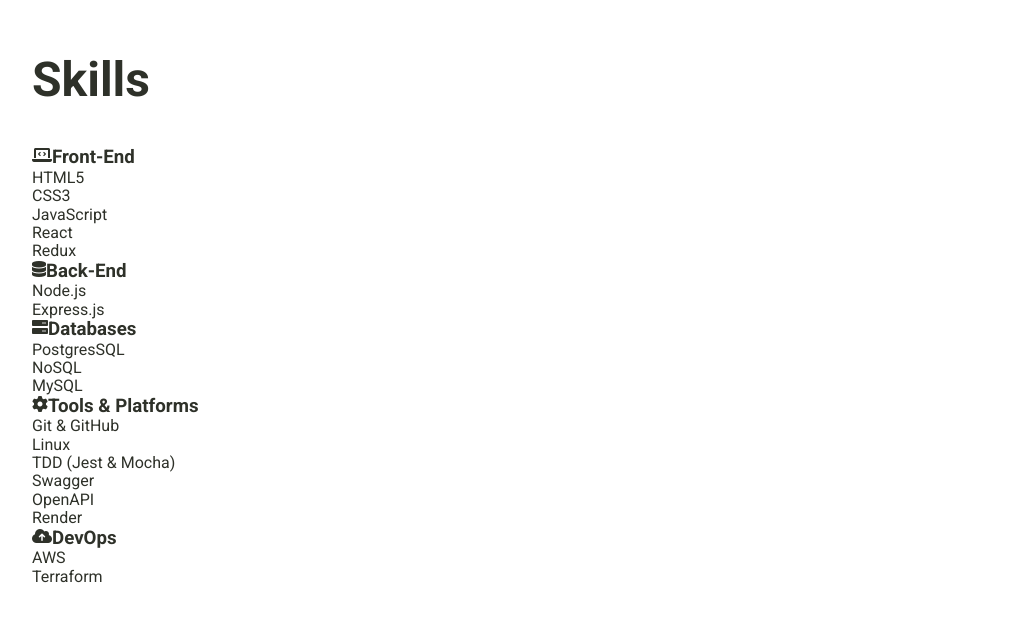
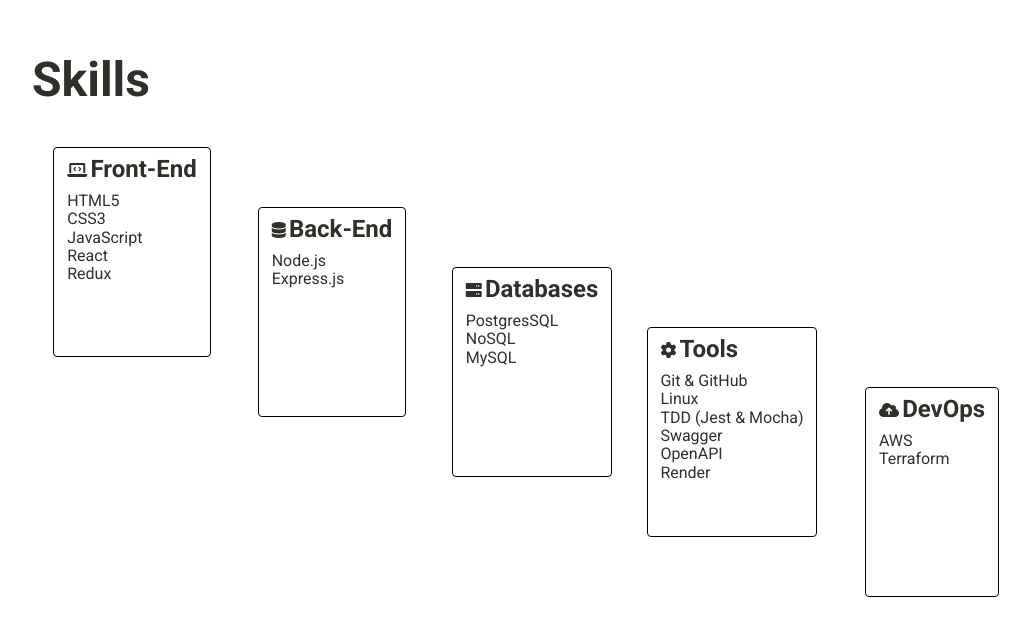
Before and after one commit to carlosbuitragosan/portfolio_codecademy, a website with bundled scripts: page index.html in a window 1280 px wide. Shown: the part 1049-1684 px from the top of the page, without its empty margins (0-1030 px from the left). Before the commit the page ends 1635 px from the top, so only its background shows below. Built offline with nearby package versions, Linux system fonts and the light colour scheme.

Commit message:
add grid to skills and animation with IntersectionObserver API

```diff
--- a/css/styles.css
+++ b/css/styles.css
@@ -148,17 +148,72 @@
 
 /* SKILLS SECTION */
 .skills__section {
-  padding: 0 2rem;
+  padding: 0 2rem 2rem 2rem;
 }
 .skills__main_title {
   font-size: 3rem;
 }
+
+.skills__container {
+  display: grid;
+  grid-template-columns: repeat(5, minmax(150px, 200px));
+  grid-template-rows: repeat(16, 30px);
+  justify-items: center;
+  position: relative;
+}
+
+.skills__front-end {
+  grid-column-start: 1;
+  grid-row-start: 1;
+  grid-row-end: 8;
+}
+
+.skills__back-end {
+  grid-column-start: 2;
+  grid-row-start: 3;
+  grid-row-end: 10;
+}
+
+.skills__databases {
+  grid-column-start: 3;
+  grid-row-start: 5;
+  grid-row-end: 12;
+}
+
+.skills__tools {
+  grid-column-start: 4;
+  grid-row-start: 7;
+  grid-row-end: 14;
+}
+
+.skills__devops {
+  grid-column-start: 5;
+  grid-row-start: 9;
+  grid-row-end: 16;
+}
+
+.skills__category {
+  display: flex;
+  flex-direction: column;
+  gap: 0.5rem;
+  border: 1px solid black;
+  padding: 0.5rem 0.8rem;
+  border-radius: 4px;
+  transition: transform 1.3s ease-out;
+}
+
 .skills__title_container {
   display: flex;
+  gap: 0.2rem;
 }
 
 .skills__categories_title {
+  font-size: 1.5rem;
   margin: 0;
+}
+
+.fa-solid {
+  align-self: center;
 }
 
 .skills__list {
--- a/index.html
+++ b/index.html
@@ -73,7 +73,10 @@
       <section class="skills__section">
         <h2 class="skills__main_title">Skills</h2>
 
-        <div class="skilss__category">
+        <div class="skills__container">
+
+          <div class="skills__category skills__front-end">
+
             <div class="skills__title_container">
               <i class="fa-solid fa-laptop-code"></i>
               <h3 class="skills__categories_title">Front-End</h3>
@@ -88,7 +91,8 @@
             </ul>
           </div>
 
-        <div class="skilss__category">
+          <div class="skills__category skills__back-end">
+
             <div class="skills__title_container">
               <i class="fa-solid fa-database"></i>
               <h3 class="skills__categories_title">Back-End</h3>
@@ -103,7 +107,8 @@
             </ul>
           </div>
 
-        <div class="skilss__category">
+          <div class="skills__category skills__databases">
+
             <div class="skills__title_container">
               <i class="fa-solid fa-server"></i>
               <h3 class="skills__categories_title">Databases</h3>
@@ -116,10 +121,11 @@
             </ul>
           </div>
 
-        <div class="skilss__category">
+          <div class="skills__category skills__tools">
+
             <div class="skills__title_container">
               <i class="fa-solid fa-gear"></i>
-            <h3 class="skills__categories_title">Tools & Platforms</h3>
+              <h3 class="skills__categories_title">Tools</h3>
             </div>
 
             <ul class="skills__list">
@@ -132,7 +138,7 @@
             </ul>
           </div>
 
-        <div class="skilss__category">
+          <div class="skills__category skills__devops">
 
             <div class="skills__title_container">
               <i class="fa-solid fa-cloud-arrow-up"></i>
@@ -144,6 +150,7 @@
               <li class="skills_item">Terraform</li>
             </ul>
           </div>
+        </div>
       </section>
     </main>
     <footer class="footer"></footer>
--- a/js/index.js
+++ b/js/index.js
@@ -3,6 +3,7 @@
 import { burgerMenuToggle } from './modules/burgerMenuToggle.js';
 import { headerAnimation } from './modules/headerAnimation.js';
 import { introAnimation } from './modules/introAnimation.js';
+import { skillsAnimation } from './modules/skillsAnimation.js';
 
 $(document).ready(() => {
     logoAnimation();
@@ -10,4 +11,5 @@
     burgerMenuToggle();
     headerAnimation();
     introAnimation();
+    skillsAnimation();
 });
--- /dev/null
+++ b/js/modules/skillsAnimation.js
@@ -0,0 +1,37 @@
+export function skillsAnimation() {
+    const $container = $('.skills__container');
+    const $gridItems = $('.skills__category');
+
+    $gridItems.each(function () {
+        const $item = $(this);
+        const containerBottom =
+            $container.offset().top + $container.outerHeight();
+        const itemOffsetTop = $item.offset().top + $item.outerHeight();
+        const translateY = containerBottom - itemOffsetTop;
+
+        $item.css({
+            transform: `translateY(${translateY}px)`,
+        });
+    });
+
+    function animateSkills() {
+        $('.skills__category').each(function () {
+            $(this).css({
+                transform: 'none',
+            });
+        });
+    }
+
+    const observer = new IntersectionObserver(
+        (entries) => {
+            entries.forEach((entry) => {
+                if (entry.isIntersecting) {
+                    animateSkills();
+                    observer.unobserve(entry.target);
+                }
+            });
+        },
+        { threshold: 1 }
+    );
+    observer.observe($('.skills__container')[0]);
+}
```
Also changed, not shown: 1 other file. Lines whose indentation alone changed are shown as unchanged.
